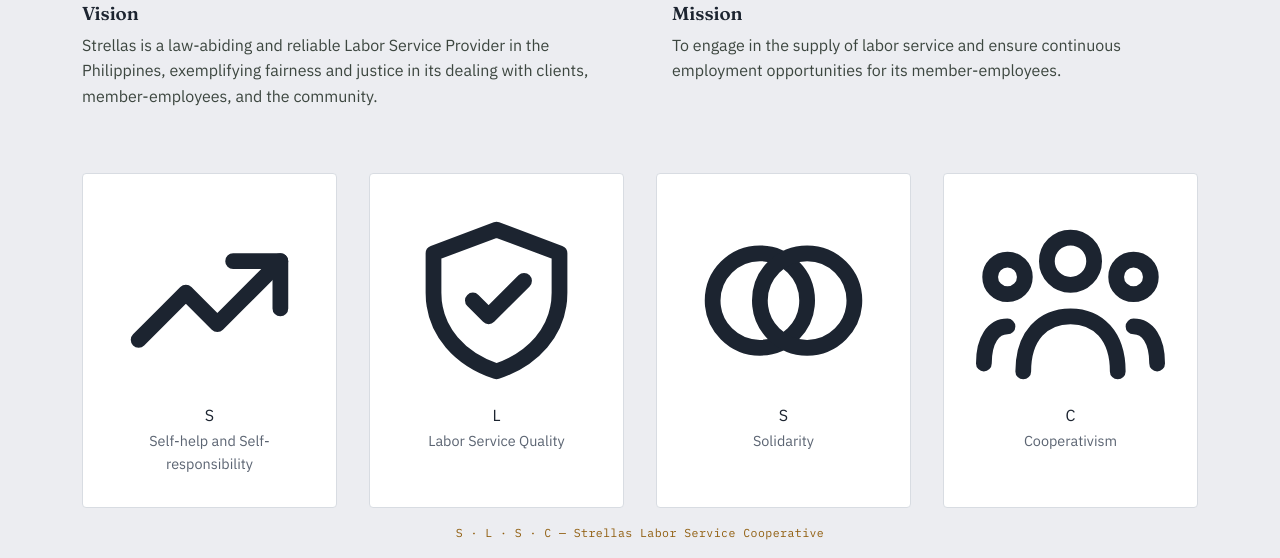
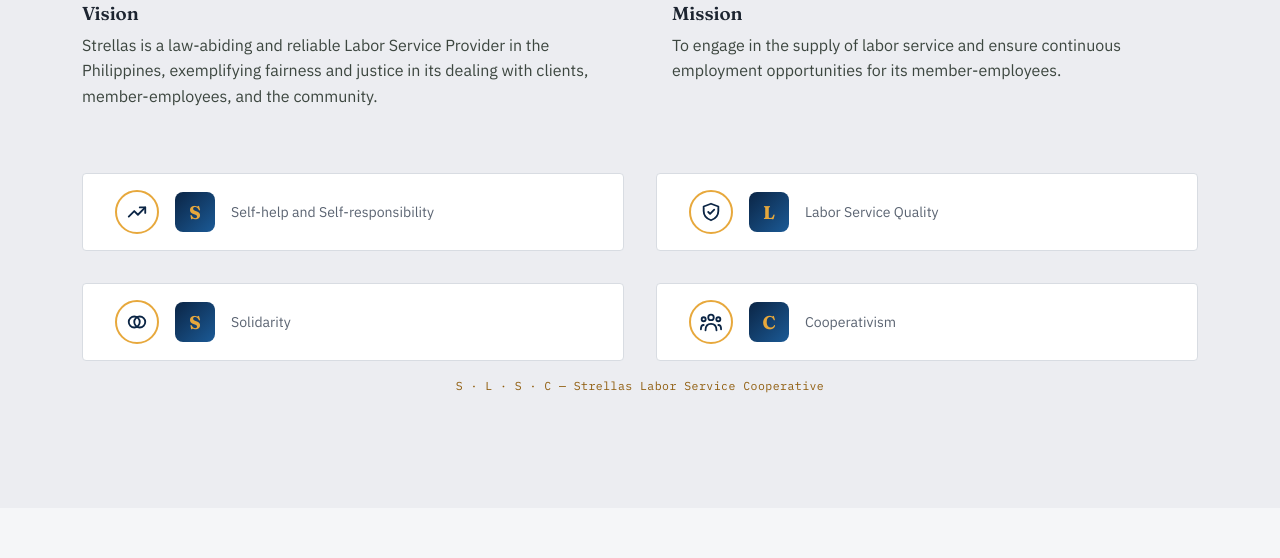
Before and after one commit to jpdoestech/strellaslsc, a plain HTML site: page index.html in a window 1280 px wide. Shown: the part 1726-2284 px from the top of the page. Drawn offline with Linux system fonts and the light colour scheme; no server answers.

Commit message:
Refactor values-grid and value-card styles

```diff
--- a/css/style.css
+++ b/css/style.css
@@ -531,45 +531,75 @@ textarea:focus-visible {
 /* Core Values -- 4 cards spelling S-L-S-C (Strellas Labor Service
    Cooperative's own initials). Distinct from .service-list on purpose:
    this is a branding moment worth calling out visually rather than
-   reusing the plain services-list row style. */
+   reusing the plain services-list row style.
+
+   Each card is a horizontal row (icon, then letter badge, then text) --
+   2 columns on desktop/tablet (reading order: S, L on top / S, C on
+   bottom), collapsing to a single column on phones (see the max-width:
+   640px override further down) so the acronym reads top-to-bottom in
+   order: S, L, S, C -- no ambiguity for a visitor scrolling on mobile. */
 .values-grid {
   display: grid;
-  grid-template-columns: repeat(4, 1fr);
+  grid-template-columns: repeat(2, 1fr);
   gap: var(--space-md);
   margin-top: var(--space-lg);
 }
 
 .value-card {
+  display: flex;
+  align-items: center;
+  gap: var(--space-sm);
   background: var(--white);
   border: 1px solid var(--line);
   border-radius: var(--radius);
-  padding: var(--space-md);
-  text-align: center;
+  padding: var(--space-sm) var(--space-md);
+  text-align: left;
   transition: transform 0.15s ease, box-shadow 0.15s ease;
 }
 
 .value-card:hover {
-  transform: translateY(-4px);
+  transform: translateY(-3px);
   box-shadow: 0 14px 32px rgba(11, 37, 69, 0.1);
 }
 
-.value-card .letter {
-  display: inline-flex;
+/* Small hand-drawn SVG icon, circled -- see the <svg> markup inline in
+   index.html for each card. Purely decorative (aria-hidden), so the
+   letter badge next to it still carries the meaning for screen readers. */
+.value-icon {
+  flex-shrink: 0;
+  width: 44px;
+  height: 44px;
+  border-radius: 50%;
+  border: 2px solid var(--gold);
+  display: flex;
   align-items: center;
   justify-content: center;
-  width: 60px;
-  height: 60px;
-  border-radius: 50%;
+  color: var(--ink);
+}
+
+.value-icon svg {
+  width: 22px;
+  height: 22px;
+}
+
+.value-letter {
+  flex-shrink: 0;
+  width: 40px;
+  height: 40px;
+  border-radius: 8px;
   background: linear-gradient(135deg, var(--ink), var(--sea));
   color: var(--gold);
+  display: flex;
+  align-items: center;
+  justify-content: center;
   font-family: var(--font-display);
   font-weight: 700;
-  font-size: 1.7rem;
-  margin: 0 auto var(--space-sm);
+  font-size: 1.15rem;
 }
 
-.value-card p {
-  font-size: 0.9rem;
+.value-text p {
+  margin: 0;
+  font-size: 0.88rem;
   color: var(--muted);
 }
 
@@ -1219,8 +1249,7 @@ textarea:focus-visible {
   }
 
   .people-grid,
-  .board-grid,
-  .values-grid {
+  .board-grid {
     grid-template-columns: repeat(2, 1fr);
   }
 
@@ -1297,7 +1326,8 @@ textarea:focus-visible {
   }
 
   .people-grid,
-  .board-grid {
+  .board-grid,
+  .values-grid {
     grid-template-columns: 1fr;
   }
 
```
